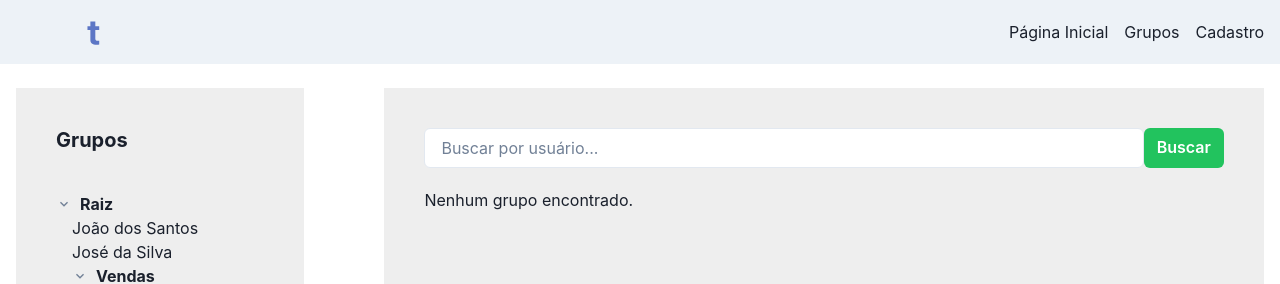
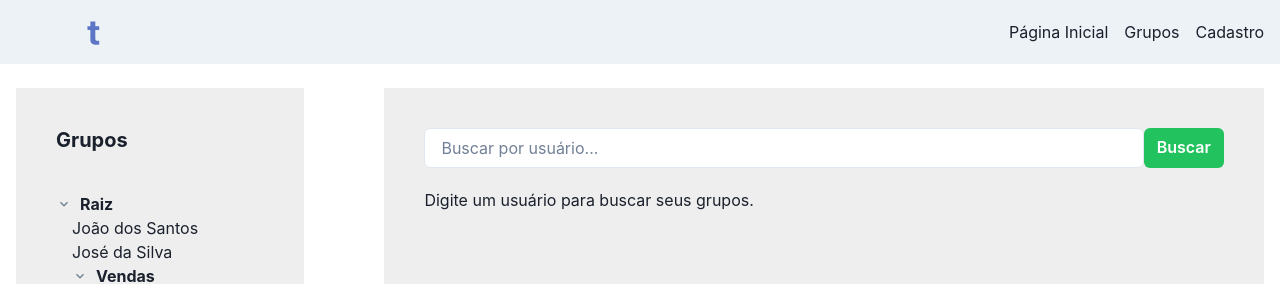
Before and after one commit to rebeccaaaaaaaaaaa/taskrow-teste, a React (Vite) app in the folder parte3/app/: page /grupos in a window 1280 px wide. Shown: the top 284 px of the page. Built offline with nearby package versions, Linux system fonts and the light colour scheme.

Commit message:
feat: change message when search input is empty

```diff
--- a/parte3/app/src/pages/Grupos.tsx
+++ b/parte3/app/src/pages/Grupos.tsx
@@ -60,7 +60,7 @@ export function Grupos() {
             <Button onClick={handleSearch} colorScheme="whatsapp">Buscar</Button>
           </Flex>
             {filteredGroups.length === 0 ? (
-              <Box mt={5}>Nenhum grupo encontrado.</Box>
+              <Box mt={5}>Digite um usuário para buscar seus grupos.</Box>
             ) : (
               <Box mt={5}>
                 {renderGroups(filteredGroups)}
```
